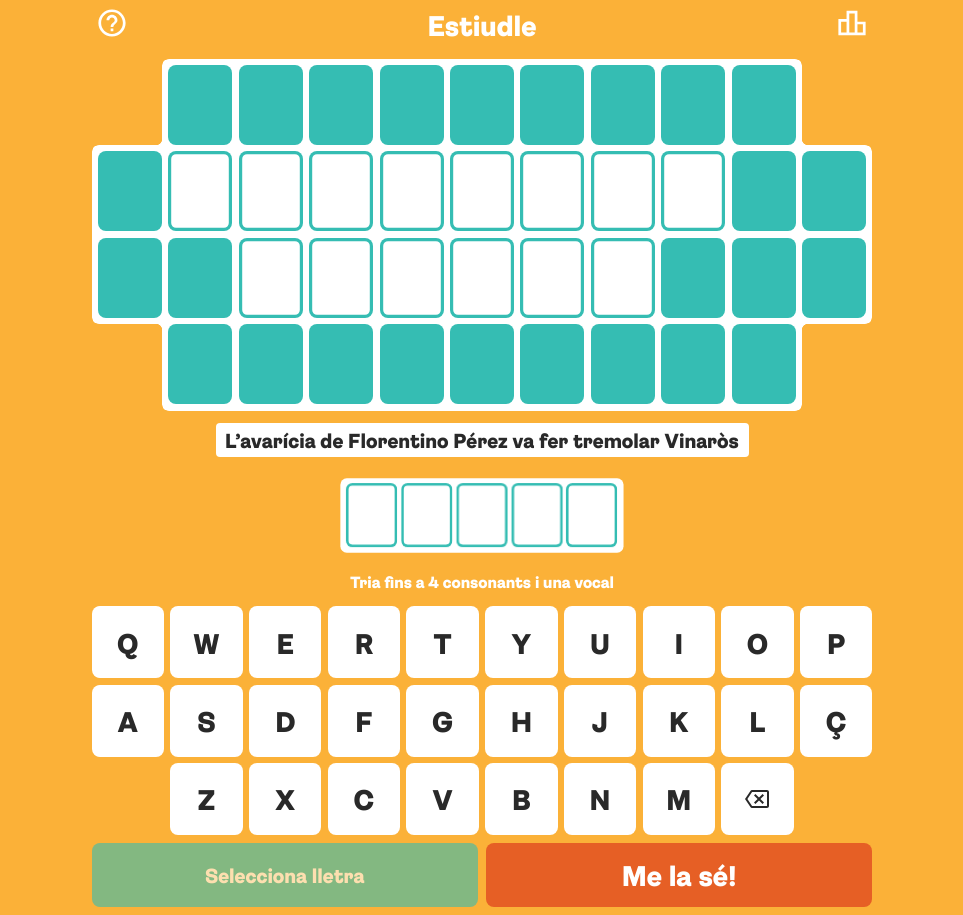
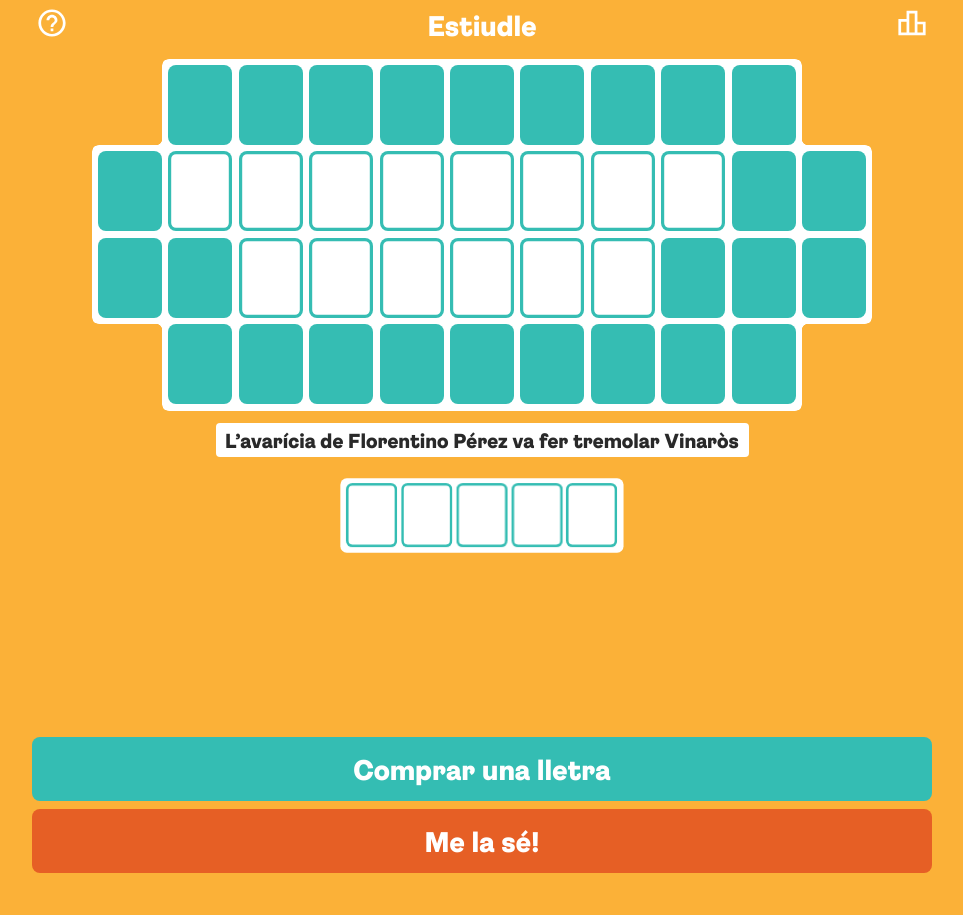
Before and after one commit to compromis/estiudle, a Vue app: page / in a window 1280 px wide. Shown: the whole page, without its empty margins (158-1121 px from the left). After the commit the page ends 881 px from the top, so only its background shows below. Built offline with nearby package versions, Linux system fonts and the light colour scheme; a web font is replaced by a local one.

Commit message:
Update keyboard experience

```diff
--- a/src/App.vue
+++ b/src/App.vue
@@ -32,6 +32,7 @@ import Instructions from './components/Instructions.vue'
 .main-container {
   display: flex;
   min-height: calc(var(--vh) * 100);
+  width: 100%;
 
   &-aligner {
     display: grid;
@@ -40,6 +41,7 @@ import Instructions from './components/Instructions.vue'
     max-width: var(--view-max-width);
     padding: var(--view-padding);
     gap: .75rem;
+    width: 100%;
   }
 }
 
--- a/src/components/Keyboard.vue
+++ b/src/components/Keyboard.vue
@@ -13,6 +13,7 @@ const rows = [
 ]
 
 const vowels = 'AEIOU'.split('')
+const showKeyboard = ref(false)
 
 const {
   letters, keysDisabled, mustSolve,
@@ -50,6 +51,7 @@ const selectLetter = (key) => {
 const enterLetter = () => {
   board.enterLetter(selectedLetter.value)
   selectedLetter.value = null
+  showKeyboard.value = false
 }
 
 const solve = () => {
@@ -57,6 +59,7 @@ const solve = () => {
 }
 
 const enterSolveMode = () => {
+  showKeyboard.value = true
   selectedLetter.value = null
   board.enterSolveMode()
 }
@@ -81,13 +84,30 @@ const handleKeyStrokes = ({ key }) => {
 </script>
 
 <template>
-  <div v-if="!finished">
-    <div class="tutorial-text">
-      <span v-if="solving">Escriu la solució</span>
-      <span v-else>Tria fins a 4 consonants i una vocal</span>
-    </div>
-
+  <div v-if="!finished" :class="['keyboard-wrapper', { 'show-keyboard' : showKeyboard }]">
     <div class="keyboard">
+      <div class="buttons-inside">
+        <template v-if="solving">
+          <Transition name="slide-down" mode="out-in">
+            <div class="tutorial-text" v-if="firstAvailableSlotInSolution !== -1">
+              Emplena el panell
+            </div>
+            <button v-else class="solve-button solve-button-confirm" @click="solve">
+              Resoldre
+            </button>
+          </Transition>
+        </template>
+        <template v-else>
+          <Transition name="slide-down" mode="out-in">
+            <div class="tutorial-text" v-if="!selectedLetter && !solving">
+              Selecciona una lletra
+            </div>
+            <button v-else class="solve-button solve-button-letter" @click="enterLetter">
+              {{ `Compra la ${selectedLetter}` }}
+            </button>
+          </Transition>
+        </template>
+      </div>
       <div class="row" :key="i" v-for="(row, i) in rows">
         <div class="spacer" v-if="i === 2"></div>
         <button v-for="key in row" :key="key" @click="selectLetter(key)" :disabled="isKeyDisabled(key)"
@@ -99,34 +119,27 @@ const handleKeyStrokes = ({ key }) => {
       </div>
     </div>
 
-    <div class="buttons">
-      <button
-        v-if="solving"
-        class="solve-button solve-button-confirm"
-        @click="solve"
-        :disabled="firstAvailableSlotInSolution !== -1">
-        Resoldre el panell
-      </button>
-      <button
-        v-if="!solving && !mustSolve"
-        class="solve-button solve-button-letter"
-        @click="enterLetter"
-        :disabled="!selectedLetter">
-        {{ selectedLetter ? `Compra la ${selectedLetter}` : 'Selecciona lletra' }}
-      </button>
-      <button
-        v-if="!solving"
-        class="solve-button solve-button-solution"
-        @click="enterSolveMode">
-        {{ !mustSolve ? 'Me la sé!' : 'Resoldre' }}
-      </button>
-    </div>
+    <Transition name="slide-down">
+      <div class="buttons-outside" v-if="!showKeyboard">
+        <button class="solve-button solve-button-letter" @click="showKeyboard = true">
+          Comprar una lletra
+        </button>
+        <button v-if="!solving" class="solve-button solve-button-solution" @click="enterSolveMode">
+          Me la sé!
+        </button>
+      </div>
+    </Transition>
   </div>
 </template>
 
 <style lang="scss" scoped>
 .keyboard {
   user-select: none;
+
+  &-wrapper {
+    position: relative;
+    overflow: hidden;
+  }
 }
 
 .row {
@@ -140,13 +153,22 @@ const handleKeyStrokes = ({ key }) => {
   touch-action: manipulation;
 }
 
-.buttons {
+.buttons-outside {
+  position: absolute;
+  top: 0;
+  right: 0;
+  left: 0;
+  bottom: 0;
+  background: var(--orange);
   display: flex;
-  gap: .5rem;
+  justify-content: flex-end;
+  flex-direction: column;
+}
 
+.buttons-inside {
   .solve-button {
-    flex-grow: 1;
-  }
+      margin-top: 0;
+    }
 }
 
 .button {
@@ -180,7 +202,6 @@ const handleKeyStrokes = ({ key }) => {
   margin-top: .5rem;
 
   &-letter {
-    font-size: var(--font-size-sm);
     background: var(--blue);
     color: var(--white);
   }
@@ -197,14 +218,48 @@ const handleKeyStrokes = ({ key }) => {
 }
 
 .tutorial-text {
+  display: flex;
+  align-items: center;
+  justify-content: center;
   text-align: center;
-  font-size: var(--font-size-xs);
+  font-size: var(--font-size-sm);
   line-height: 1;
-  margin-bottom: 1rem;
+  height: 4rem;
 }
 
 .selected:not(:disabled) {
   border: 4px var(--blue) solid;
   color: var(--blue)
 }
+
+.keyboard {
+  transform: translateY(120px);
+  opacity: 0;
+  transition: .3s ease-out;
+}
+
+.show-keyboard .keyboard {
+  transform: translateY(0);
+  opacity: 1;
+}
+
+.slide-up-enter-active, .slide-down-enter-active {
+  transition: 0.25s ease-out;
+}
+
+.slide-up-leave-active, .slide-down-leave-active {
+  transition: 0.25s ease-out;
+}
+
+.slide-up-enter-from,
+.slide-up-leave-to {
+  transform: translateY(-50px);
+  opacity: 0;
+}
+
+.slide-down-enter-from,
+.slide-down-leave-to {
+  transform: translateY(10px);
+  opacity: 0;
+}
 </style>
```
